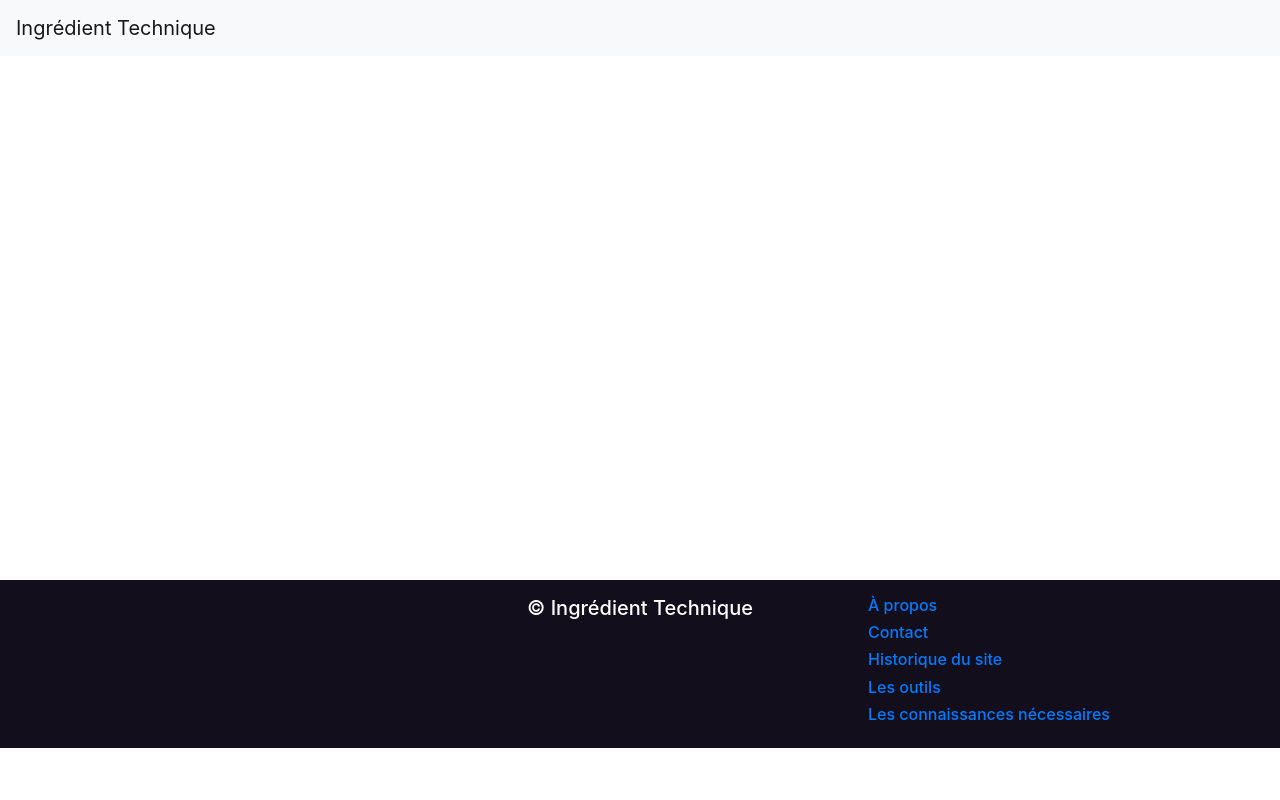
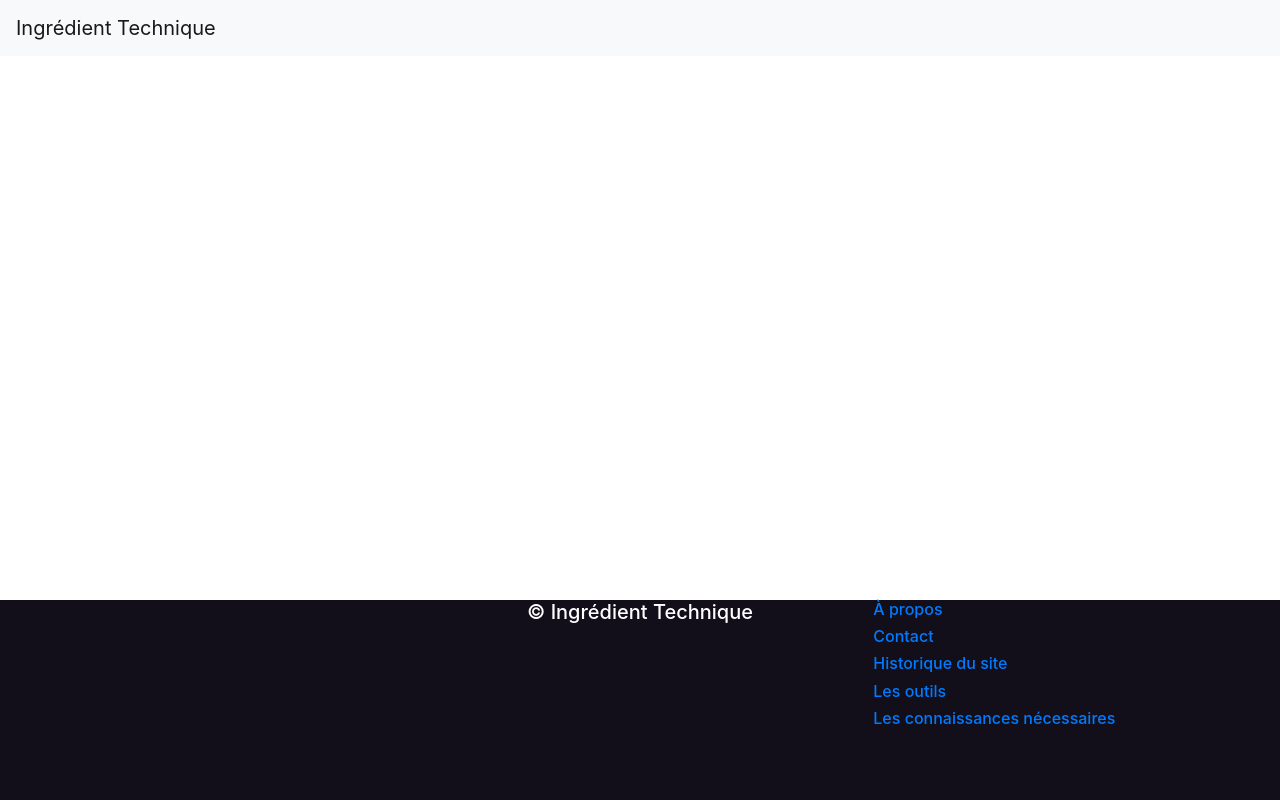
Before and after one commit to sebius77/ingredient-technique, a Symfony app: template templates/admin/index.html.twig in a window 1280 px wide. Run offline with Twig, Linux system fonts and the light colour scheme; the template is opened without the code that fills it, so the values that code supplies are empty; some libraries are stand-ins or nearby versions.

Commit message:
amelioration de la disposition du footer

```diff
--- a/public/css/style.css
+++ b/public/css/style.css
@@ -1,14 +1,24 @@
 body {
-    margin-top: 30px;
+   margin: 0;
+   padding: 0;
+}
+
+body, html {
+    height: 100%;
 }
 
 footer {
-    background-color: #130E1C;
+    height: 25%;
+    background-color: #120e1a;
     color: white;
 }
 
 .jumbotron {
     background-color: #47A5FC;
+}
+
+.main {
+    min-height: 75%;
 }
 
 .card-body-concept {
--- a/templates/base.html.twig
+++ b/templates/base.html.twig
@@ -18,11 +18,12 @@
     {% endblock %}
 
     <!-- BODY -->
-
-    {% block body %}{% endblock %}
+    <div class="main">
+        {% block body %}{% endblock %}
+    </div>
 
     <!-- FOOTER -->
-    <footer class="p-3" style="margin-top: 50px;">
+    <footer>
         <div class="row">
             <div class="col-md-4 text-center">
             </div>
--- a/templates/navbar.html.twig
+++ b/templates/navbar.html.twig
@@ -1,4 +1,3 @@
-
 <nav class="navbar navbar-expand-lg navbar-light bg-light fixed-top">
         <a class="navbar-brand" href="{{ path('default') }}">Ingrédient Technique</a>
         <button class="navbar-toggler" type="button" data-toggle="collapse" data-target="#navbarNavDropdown" aria-controls="navbarNavDropdown" aria-expanded="false" aria-label="Toggle navigation">
```
